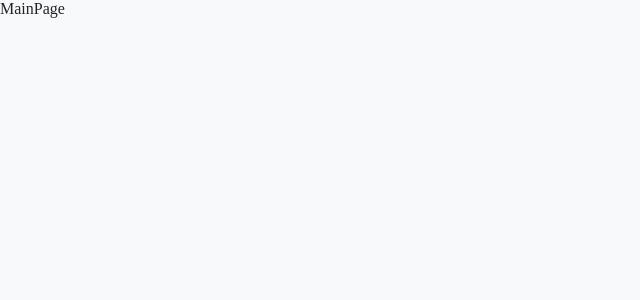
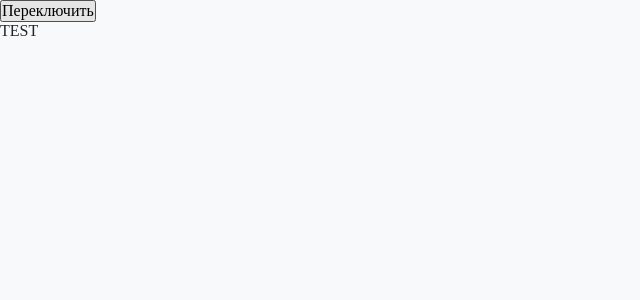
Before and after one commit to KerriganNIK/production_project, a React app: page / in a window 1280 px wide. Shown: the top 300 px of the page, without its empty margins (0-640 px from the left). Built offline with nearby package versions, Linux system fonts and the light colour scheme.

Commit message:
Добавлен контекст для переключения темы

```diff
--- a/src/components/App.tsx
+++ b/src/components/App.tsx
@@ -3,10 +3,14 @@
 import MainPage from "@/pages/MainPage/MainPage";
 import AboutPage from "@/pages/AboutPage/AboutPage";
 import '@/styles/index.scss'
+import useTheme from "@/theme/useTheme";
 
 const App = () => {
+    const {theme, toggleTheme} = useTheme()
+
     return (
-        <div className='app light'>
+        <div className={'app' + ' ' + theme}>
+            <button onClick={toggleTheme}>Переключить</button>
             <Suspense fallback={<div>Loading...</div>}>
                 <Routes>
                     <Route path="/" element={<MainPage/>} />
--- a/src/index.tsx
+++ b/src/index.tsx
@@ -2,10 +2,13 @@
 import {render} from "react-dom";
 import App from "@/components/App";
 import {BrowserRouter} from "react-router-dom";
+import ThemeProvider from "@/theme/ThemeProvider";
 
 render(
     <BrowserRouter>
-        <App />
+        <ThemeProvider>
+            <App />
+        </ThemeProvider>
     </BrowserRouter>,
     document.getElementById("root")
 );
--- a/src/pages/MainPage/MainPage.tsx
+++ b/src/pages/MainPage/MainPage.tsx
@@ -3,7 +3,7 @@
 const MainPage = () => {
     return (
         <div>
-            MainPage
+            TEST
         </div>
     );
 };
--- /dev/null
+++ b/src/theme/ThemeContext.ts
@@ -0,0 +1,15 @@
+import {createContext} from "react";
+
+export enum Theme {
+    LIGHT = 'light',
+    DARK = 'dark',
+}
+
+interface ThemeContextProps {
+    theme?: Theme;
+    setTheme?: (theme: Theme) => void;
+}
+
+export const ThemeContext = createContext<ThemeContextProps>({});
+
+export const LOCAL_STORAGE_THEME_KEY = 'theme';
--- /dev/null
+++ b/src/theme/ThemeProvider.tsx
@@ -0,0 +1,21 @@
+import React, {FC, useMemo, useState} from 'react';
+import {LOCAL_STORAGE_THEME_KEY, Theme, ThemeContext} from "@/theme/ThemeContext";
+
+const defaultTheme: Theme = localStorage.getItem(LOCAL_STORAGE_THEME_KEY) as Theme || Theme.LIGHT;
+
+const ThemeProvider: FC = ({children}) => {
+    const [theme, setTheme] = useState<Theme>(defaultTheme)
+
+    const defaultProps = useMemo(() => ({
+      theme,
+      setTheme,
+    }), [theme]);
+
+    return (
+        <ThemeContext.Provider value={defaultProps}>
+            {children}
+        </ThemeContext.Provider>
+    );
+};
+
+export default ThemeProvider;
--- /dev/null
+++ b/src/theme/useTheme.tsx
@@ -0,0 +1,15 @@
+import React, {useContext} from 'react';
+import {LOCAL_STORAGE_THEME_KEY, Theme, ThemeContext} from "@/theme/ThemeContext";
+
+export const UseTheme = () => {
+    const {theme, setTheme} = useContext(ThemeContext);
+
+    const toggleTheme = () => {
+        setTheme(theme === Theme.LIGHT ? Theme.DARK : Theme.LIGHT);
+        localStorage.setItem(LOCAL_STORAGE_THEME_KEY, theme);
+    }
+
+    return {theme, toggleTheme};
+};
+
+export default UseTheme;
```
